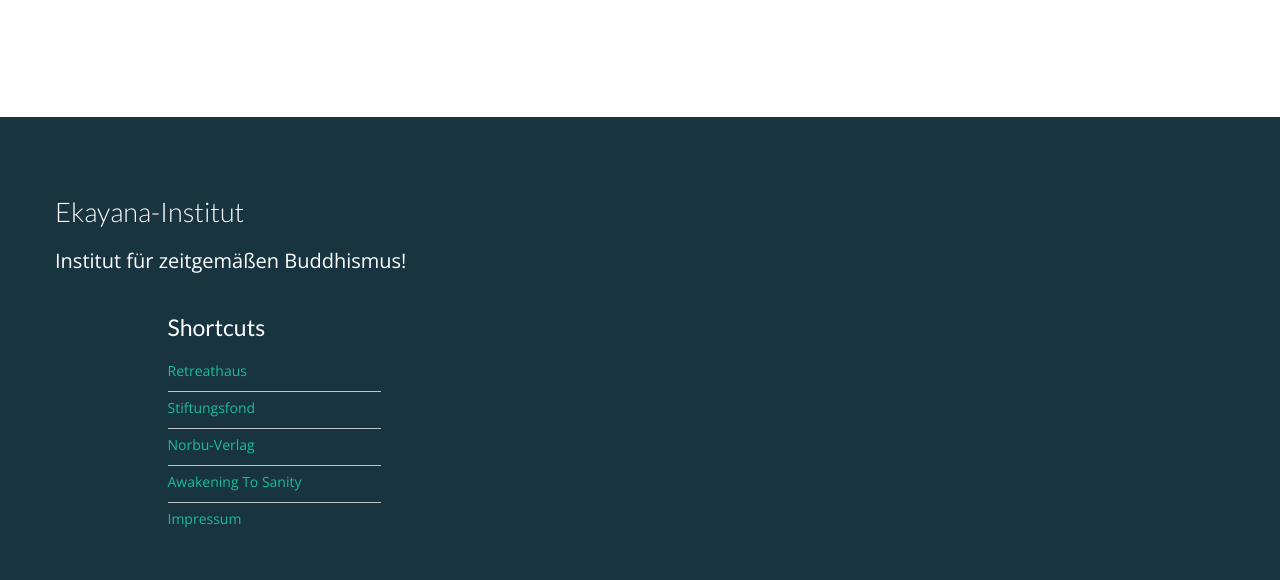
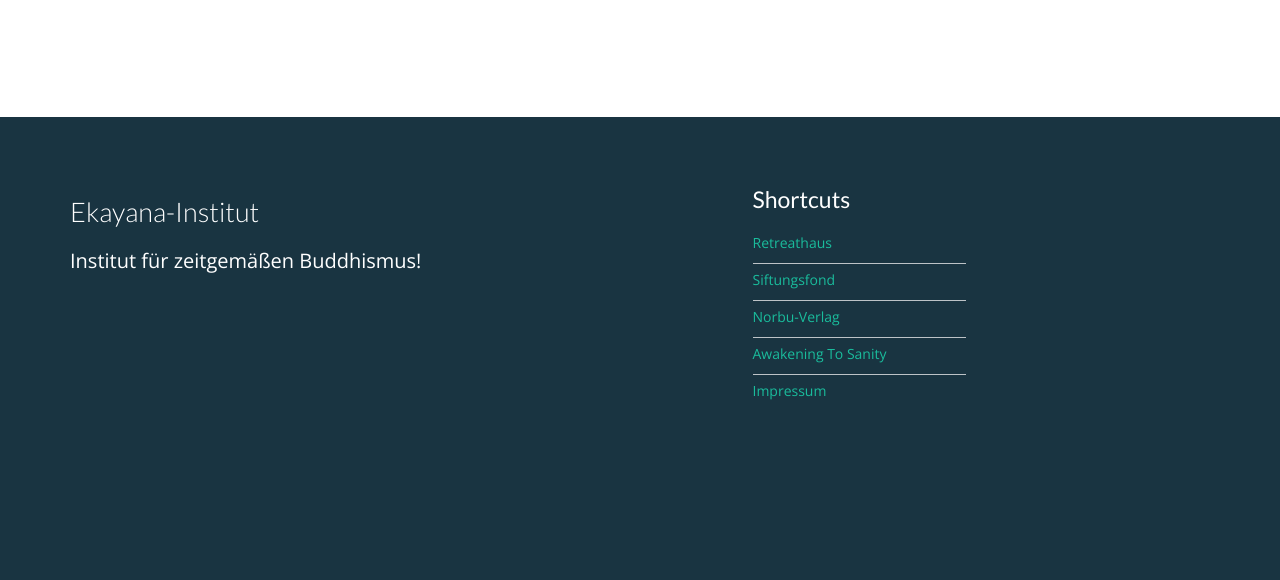
Before and after one commit to ralfcoenen/Events, a Django app: page / in a window 1280 px wide. Shown: the part 430-1010 px from the top of the page. After the commit the page ends 830 px from the top, so only its background shows below. Run offline with Django 3.2, Linux system fonts and the light colour scheme; data that the repository does not hold is empty; some libraries are stand-ins or nearby versions.

Commit message:
Fehler im Footer beseitigt Language Files neu generiert

```diff
--- a/Anmeldung/templates/Anmeldung/base2.html
+++ b/Anmeldung/templates/Anmeldung/base2.html
@@ -61,7 +61,7 @@
                 </div>
             </section>
         </header>
-        <section id="content-3-4" class="content-block content-3-4"; z-index:3>
+        <section id="content-3-4" class="content-block content-3-4">
             <div class="container"; z-index:3>
                 <div class="row">
                   {% block content %}
@@ -73,15 +73,15 @@
             <!-- /.container -->
         </section>
 
-        <section class="content-block-nopad bg-deepocean footer-wrap-1-10"; z-index:1>
+        <section class="content-block-nopad bg-deepocean footer-wrap-1-1">
             <div class="container footer-1-1">
 
                 <div class="row">
 
-                    <div class="col-sm6-4">
+                    <div class="col-sm-6">
                         <!--- <img src="{% static 'Anmeldung/images/brand/pgblocks-logo-white.png' %}" class="brand-img img-responsive"> -->
-                        <h3>{% trans 'Ekayana-Institut' %}</h3>
-                        <p class="lead">{% trans 'Institut für zeitgemäßen Buddhismus!' %}</p>
+                        <h3>Ekayana-Institut</h3>
+                        <p class="lead">Institut für zeitgemäßen Buddhismus!</p>
                     </div>
                     <div class="col-sm-5 col-sm-offset-1">
                         <div class="row">
@@ -89,13 +89,13 @@
                                 <h4>Shortcuts</h4>
                                 <ul>
                                     <li>
-                                        <a href="http://retreathaus.ekayana-institut.de" target="_blank">{% trans 'Retreathaus' %}</a>
+                                        <a href="http://retreathaus.ekayana-institut.de" target="_blank">Retreathaus</a>
                                     </li>
                                     <li>
-                                        <a href="http://ekayana.de" target="_blank">{% trans 'Stiftungsfond' %}</a>
+                                        <a href="http://ekayana.de" target="_blank">Siftungsfond</a>
                                     </li>
                                     <li>
-                                        <a href="http://norbu-verlag.de" target="_blank">{% trans 'Norbu-Verlag' %}</a>
+                                        <a href="http://norbu-verlag.de" target="_blank">Norbu-Verlag</a>
                                     </li>
                                     <li>
                                         <a href="http://www.awakeningtosanity.net/" target="_blank">Awakening To Sanity</a>
```
Also changed, not shown: db.sqlite3, locale/el/LC_MESSAGES/django.po, locale/en/LC_MESSAGES/django.po, locale/fr/LC_MESSAGES/django.po, locale/pt/LC_MESSAGES/django.po, 4 other files.
